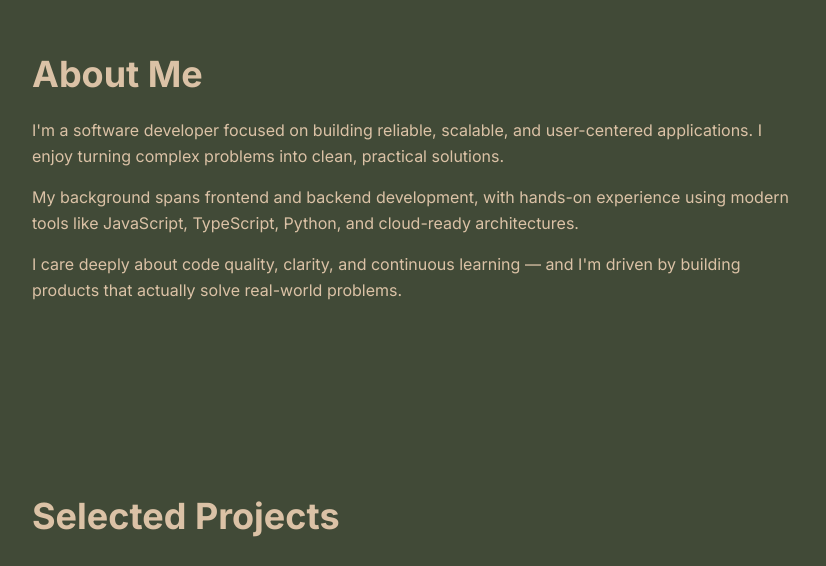
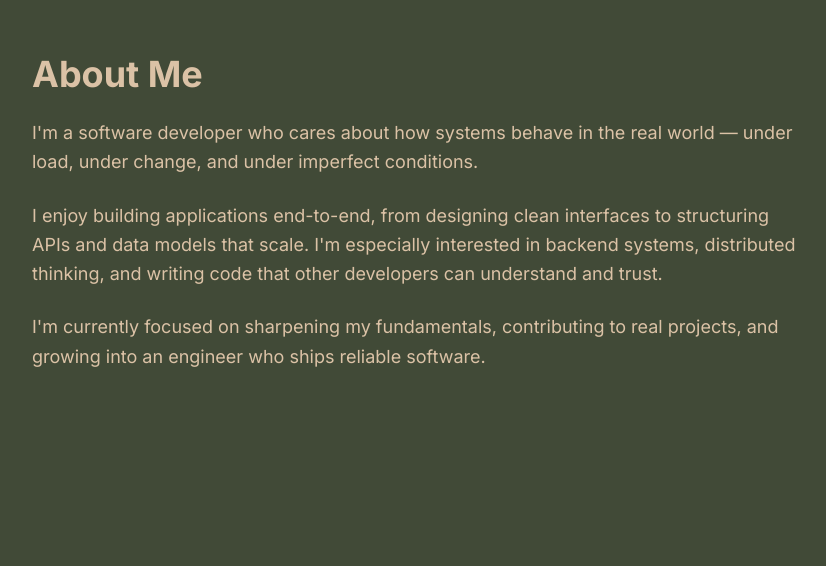
Before and after one commit to Odallo/Portfolio-2.0, a Next.js app: page / in a window 1280 px wide. Shown: the part 842-1408 px from the top of the page, without its empty margins (56-882 px from the left). Built offline with nearby package versions, Linux system fonts and the light colour scheme.

Commit message:
making the page more dyamic

```diff
--- a/package.json
+++ b/package.json
@@ -10,6 +10,7 @@
   },
   "dependencies": {
     "@fontsource/inter": "^5.2.8",
+    "framer-motion": "^12.29.2",
     "next": "16.1.5",
     "react": "19.2.3",
     "react-dom": "19.2.3"
--- a/src/components/About.tsx
+++ b/src/components/About.tsx
@@ -1,29 +1,38 @@
+import AnimateIn from "./AnimateIn";
+
 export default function About() {
   return (
     <section className="py-24">
       <div className="max-w-6xl mx-auto px-6">
+        <AnimateIn>
           <h2 className="text-3xl md:text-4xl font-bold mb-6">
             About Me
           </h2>
+        </AnimateIn>
 
-        <div className="max-w-3xl space-y-4 text-cream/85">
-          <p>
-            I&apos;m a software developer focused on building reliable, scalable,
-            and user-centered applications. I enjoy turning complex problems
-            into clean, practical solutions.
+        <div className="max-w-3xl space-y-6 text-cream/85">
+          <AnimateIn delay={0.1}>
+            <p className="text-lg leading-relaxed">
+              I'm a software developer who cares about how systems behave in the real world —
+              under load, under change, and under imperfect conditions.
             </p>
+          </AnimateIn>
 
-          <p>
-            My background spans frontend and backend development, with hands-on
-            experience using modern tools like JavaScript, TypeScript, Python,
-            and cloud-ready architectures.
+          <AnimateIn delay={0.2}>
+            <p className="text-lg leading-relaxed">
+              I enjoy building applications end-to-end, from designing clean interfaces to
+              structuring APIs and data models that scale. I'm especially interested in
+              backend systems, distributed thinking, and writing code that other developers
+              can understand and trust.
             </p>
+          </AnimateIn>
 
-          <p>
-            I care deeply about code quality, clarity, and continuous learning —
-            and I&apos;m driven by building products that actually solve real-world
-            problems.
+          <AnimateIn delay={0.3}>
+            <p className="text-lg leading-relaxed">
+              I'm currently focused on sharpening my fundamentals, contributing to real
+              projects, and growing into an engineer who ships reliable software.
             </p>
+          </AnimateIn>
         </div>
       </div>
     </section>
--- /dev/null
+++ b/src/components/AnimateIn.tsx
@@ -0,0 +1,22 @@
+"use client";
+
+import { motion } from "framer-motion";
+
+export default function AnimateIn({
+  children,
+  delay = 0,
+}: {
+  children: React.ReactNode;
+  delay?: number;
+}) {
+  return (
+    <motion.div
+      initial={{ opacity: 0, y: 20 }}
+      whileInView={{ opacity: 1, y: 0 }}
+      viewport={{ once: true }}
+      transition={{ duration: 0.6, ease: "easeOut", delay }}
+    >
+      {children}
+    </motion.div>
+  );
+}
```
Also changed, not shown: 1 other file (tests, documents, lock files or other folders). Lines whose indentation alone changed are shown as unchanged.
